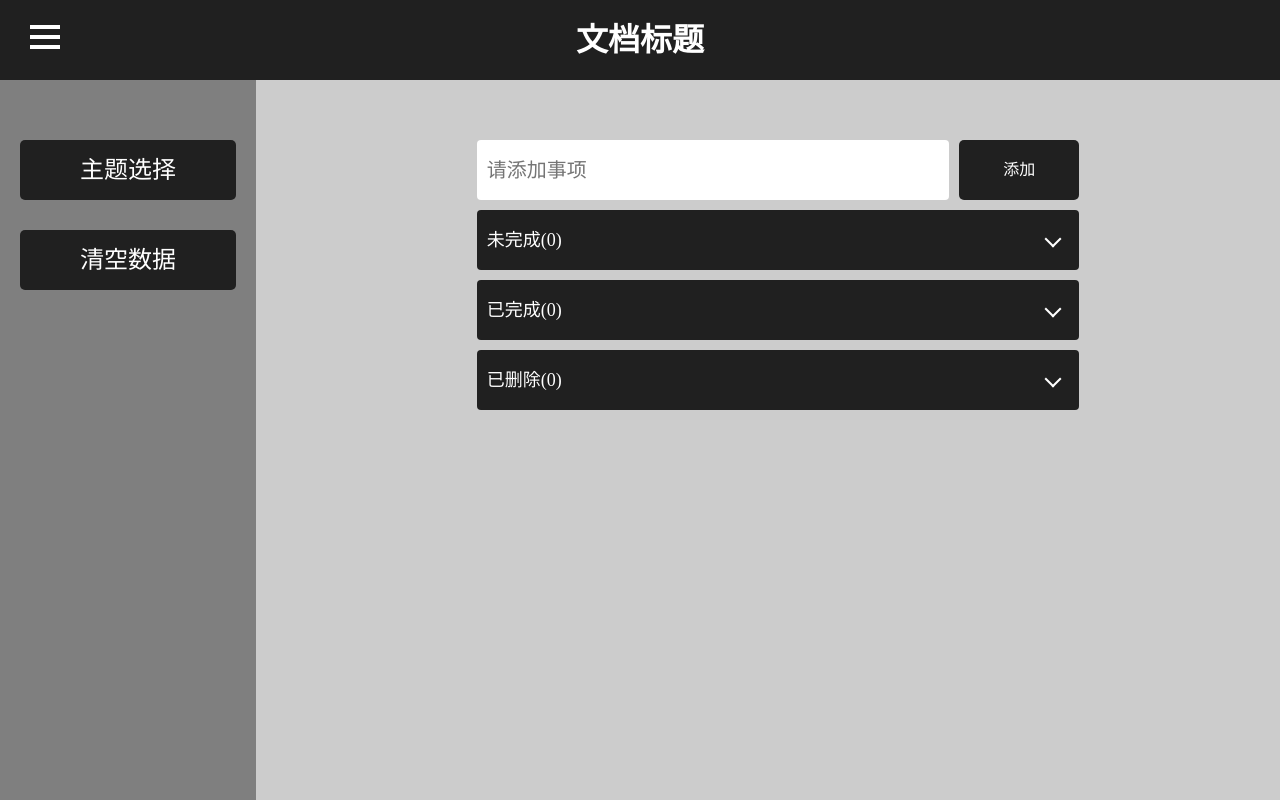
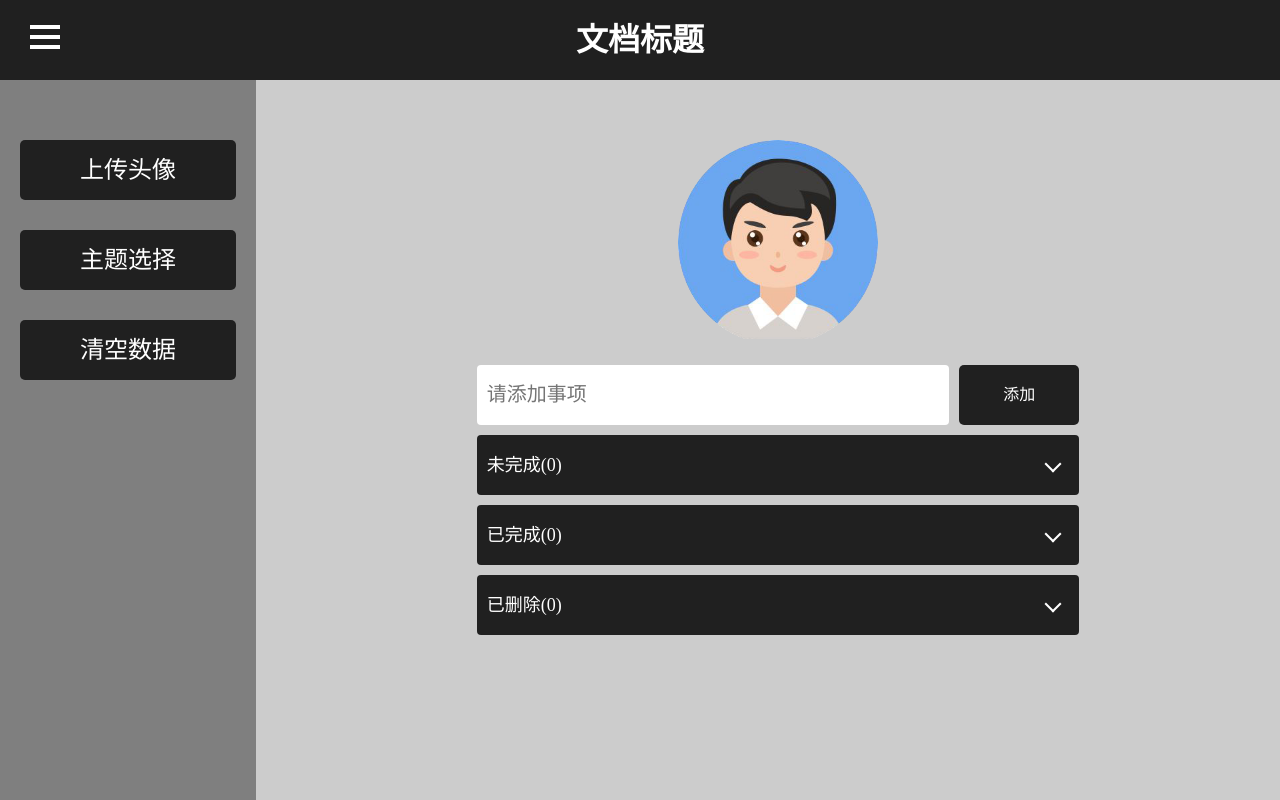
Before and after one commit to chenluily0451/vue-note, a Vue app: page / in a window 1280 px wide. Built offline with nearby package versions, Linux system fonts and the light colour scheme; what vue-toasted would draw is missing.

Commit message:
添加上传文件功能

```diff
--- a/src/App.vue
+++ b/src/App.vue
@@ -18,6 +18,7 @@
   import AppSidebar from './components/AppSidebar.vue'
   import AppContent from './components/AppContent.vue'
   import AppTheme from './components/AppTheme.vue'
+
 
 export default {
   name: 'App',
--- /dev/null
+++ b/src/components/AppAvatar.vue
@@ -0,0 +1,49 @@
+<template>
+  <div class="avatar">
+    <div class="imgWrap">
+      <img :src=avatar alt="头像">
+    </div>
+
+  </div>
+</template>
+<script>
+  export default {
+    data(){
+      return {
+        clickStatus:this.$store.state.avatar.clickStatus,
+        avatar:this.$store.state.avatar.avatar
+      }
+    },
+    watch:{
+      '$store.state.avatar.clickStatus' : function(){
+        this.avatar = this.$store.state.avatar.avatar
+      }
+    },
+    methods:{
+
+
+    }
+
+  }
+</script>
+<style lang="scss">
+  .avatar{
+    display: flex;
+    justify-content: center;
+
+    .imgWrap{
+      width:20%;
+      max-width:400px;
+      max-height: 300px;
+      margin-bottom: 20px;
+
+
+    }
+    img{
+      width:100%;
+      height:100%;
+      border-radius:50%;
+    }
+
+  }
+</style>
--- a/src/components/AppContent.vue
+++ b/src/components/AppContent.vue
@@ -1,6 +1,7 @@
 <template>
   <div class="mainContent">
     <div class="inner">
+      <app-avatar>loading</app-avatar>
       <app-event-add @inputData="getData"></app-event-add>
       <app-event-list :unCompletedText="inputText"></app-event-list>
     </div>
@@ -9,6 +10,7 @@
 <script>
   import AppEventAdd from './AppEventAdd.vue'
   import AppEventList from './AppEventList.vue'
+  import AppAvatar from './AppAvatar.vue'
   export default {
     data(){
       return{
@@ -17,7 +19,8 @@
     },
     components:{
       AppEventAdd,
-      AppEventList
+      AppEventList,
+      AppAvatar
     },
     methods:{
       getData(dataList){
--- a/src/components/AppSidebar.vue
+++ b/src/components/AppSidebar.vue
@@ -1,6 +1,11 @@
 <template>
   <div class="sidebar">
     <ul class="mainMenu">
+      <li>
+        <a href="javascript:void(0)" @click="uploadAvatar()" class="menuTabbar">上传头像</a>
+        <input type="file" id="inputFile" accept="image/*"  @change ="fileChange()">
+      </li>
+
       <li>
         <a href="javascript:void(0)" @click="changeTheme()" class="menuTabbar">主题选择</a>
       </li>
@@ -66,7 +71,39 @@
         setTimeout(() => {
           location.reload()
         },1000)
+      },
+      uploadAvatar(){
+          document.getElementById('inputFile').click()
+      },
+      fileChange(e){
+        this.showPreview(e)
+      },
+      showPreview(source){
+
+        let file = document.getElementById('inputFile').files[0],
+            that = this
+        if(window.FileReader){
+          let fr = new FileReader()
+          fr.onloadend = function(e){
+            that.$store.dispatch('change_avatarStatus')
+            that.$store.dispatch('change_avatar',e.target.result)
+            ls.ls_avatar.set(e.target.result)
+            that.$toasted.show('上传成功')
+            console.log(that.$store)
+          }
+          fr.onprogress = function(){
+            if(file.size/1024/1024 > 1){
+              that.$toasted.show('上传文件不能超过1M')
+              return false
+            }
+              that.$toasted.show('上传中...')
+          }
+          fr.readAsDataURL(file);
+        }else{
+            this.$toasted.show('你的浏览器版本太低，暂不支持上传')
+        }
       }
+
     }
   }
 </script>
@@ -82,6 +119,7 @@
         transition: all ease .3s;
         opacity: 0;
         overflow: hidden;
+        input{display: none;}
         a{
           display: inline-block;
           width:100%;
--- /dev/null
+++ b/src/store/avatar/index.js
@@ -0,0 +1,36 @@
+/**
+ * Created by chenlu on 2018/3/15.
+ */
+import ls from '../storage.js';
+
+const moduleAvatar = {
+  state:{
+    clickStatus:false,
+    avatar:ls.ls_avatar.get() || '../../static/image/avatar.png'
+  },
+  getters:{
+    getAvatar(state){
+      return state.avatar
+    }
+  },
+  mutations:{
+    changeStatus(state){
+      state.clickStatus = !state.clickStatus
+    },
+    changeAvatar(state,url){
+      state.avatar = url
+    }
+  },
+  actions:{
+    change_avatar({commit},url){
+      commit('changeAvatar',url)
+    },
+    change_avatarStatus({commit}){
+      commit('changeStatus')
+    }
+  }
+}
+
+export default{
+  moduleAvatar
+}
--- a/src/store/index.js
+++ b/src/store/index.js
@@ -6,10 +6,12 @@ import Vuex from 'vuex';
 Vue.use(Vuex);
 
 import theme from './theme/index.js';
+import avatar from './avatar/index.js';
 
 
 export default new Vuex.Store({
   modules:{
-    theme:theme.moduleTheme
+    theme:theme.moduleTheme,
+    avatar:avatar.moduleAvatar
   }
 })
--- a/src/store/storage.js
+++ b/src/store/storage.js
@@ -13,9 +13,11 @@ const localData = function(item){
   }
 }
 const ls_theme = new localData('ls_theme'),
-    ls_todo = new localData('ls_todo'),
-    ls_completed = new localData('ls_completed'),
-    ls_deleted = new localData('ls_deleted')
+      ls_todo = new localData('ls_todo'),
+      ls_completed = new localData('ls_completed'),
+      ls_deleted = new localData('ls_deleted')
+
+const ls_avatar = new localData('ls_avatar')
 
 const getLocalTime = function(){
   let time = new Date(),
@@ -34,5 +36,6 @@ export default {
   ls_todo,
   ls_completed,
   ls_deleted,
+  ls_avatar,
   getLocalTime
 }
```
Also changed, not shown: static/image/avatar.png (added).
